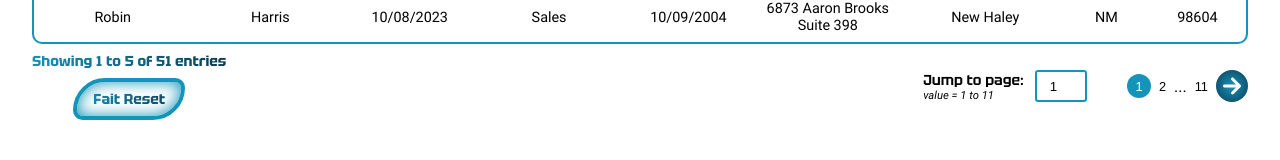
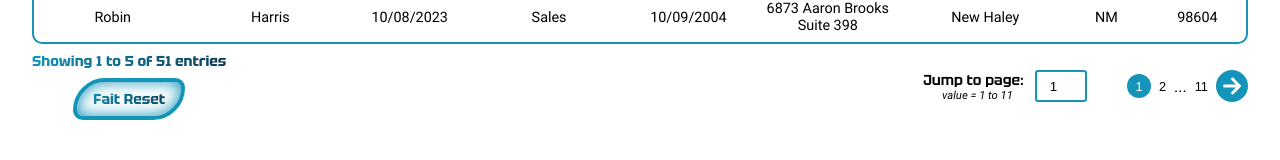
Before and after one commit to Git-EJ/OC_P14, a React (Vite) app: page /employee-list in a window 1280 px wide. Shown: the part 575-735 px from the top of the page. Built offline with nearby package versions, Linux system fonts and the light colour scheme.

Commit message:
Pagination css and pagination button condition for totalPageCount === 0

```diff
--- a/src/atoms/Pagination.jsx
+++ b/src/atoms/Pagination.jsx
@@ -122,7 +122,7 @@ const Pagination = ({
 
   const onJumpPage = useCallback((e) => {
     const value = +e.target.value;
-    setInputValue(value > totalPageCount ? '' : value); //authorise user to enter value < totalPageCount
+    setInputValue(value > totalPageCount ? '' : value); //allow user to enter value < totalPageCount
 
     if (inputTimeout) {
       clearTimeout(inputTimeout);
@@ -183,7 +183,7 @@ const Pagination = ({
       </div>
 
       <div className="pagination_buttons_container">
-        <button className="pagination_button_previous" onClick={onPreviousPage}>
+        <button className="pagination_button_previous" onClick={totalPageCount === 0 ? null : onPreviousPage}>
           {currentPage === 1 ? null : IconLeft ? <IconLeft /> : "<"}
         </button>
 
@@ -192,7 +192,7 @@ const Pagination = ({
           totalPageCount={totalPageCount}
           onPageChange={setCurrentPage}
         />
-        <button className="pagination_button_next" onClick={onNextPage}>
+        <button className="pagination_button_next" onClick={totalPageCount === 0 ? null : onNextPage}>
           {currentPage === totalPageCount ? null : IconRight ? <IconRight /> : ">"}
         </button>
       </div>
--- a/src/pages/CurrentEmployee.jsx
+++ b/src/pages/CurrentEmployee.jsx
@@ -168,8 +168,8 @@ const EmployeeList = () => {
             onResetData={onResetData}
             onResetSettings={onResetSettings}
             resetSettings={resetSettings}
-            IconLeft={()=><CircleArrowLeft color1={'#1494B9'} color2={'#0E3C55'} rayon={70}/>}
-            IconRight={()=><CircleArrowRight color1={'#1494B9'} color2={'#0E3C55'} rayon={70} />}
+            IconLeft={()=><CircleArrowLeft color1={'#1494B9'} color2={'#1494B9'} rayon={70}/>} //for future dev with background gradient on svg icon
+            IconRight={()=><CircleArrowRight color1={'#1494B9'} color2={'#1494B9'} rayon={70} />} //for future dev with background gradient on svg icon
           />
 
           <SpheresButton
--- a/src/styles/css/index.css
+++ b/src/styles/css/index.css
@@ -287,7 +287,6 @@ body ::-webkit-scrollbar {
   justify-content: center;
   align-items: center;
   flex-direction: column;
-  align-items: flex-start;
   width: fit-content;
   height: auto;
 }
--- a/src/styles/scss/components/paginations.scss
+++ b/src/styles/scss/components/paginations.scss
@@ -30,7 +30,6 @@
 
     &_text-label {
       @include flex_center_column;
-      align-items: flex-start;
       width: fit-content;
       height: auto;
 
@@ -72,7 +71,7 @@
         width: 2rem;
         height: 2rem;
 
-        //#svg_radial-gradient in props => DataTable.jsx/DisplayPagination()
+        //#svg_radial-gradient in props => in the currentEmployee.jsx return / DataTable props
         @supports (fill: url(#svg_radial-gradient)) {
           >path {
             fill: url(#svg_radial-gradient);
```
Also changed, not shown: 1 other file (tests, documents, lock files or other folders).
